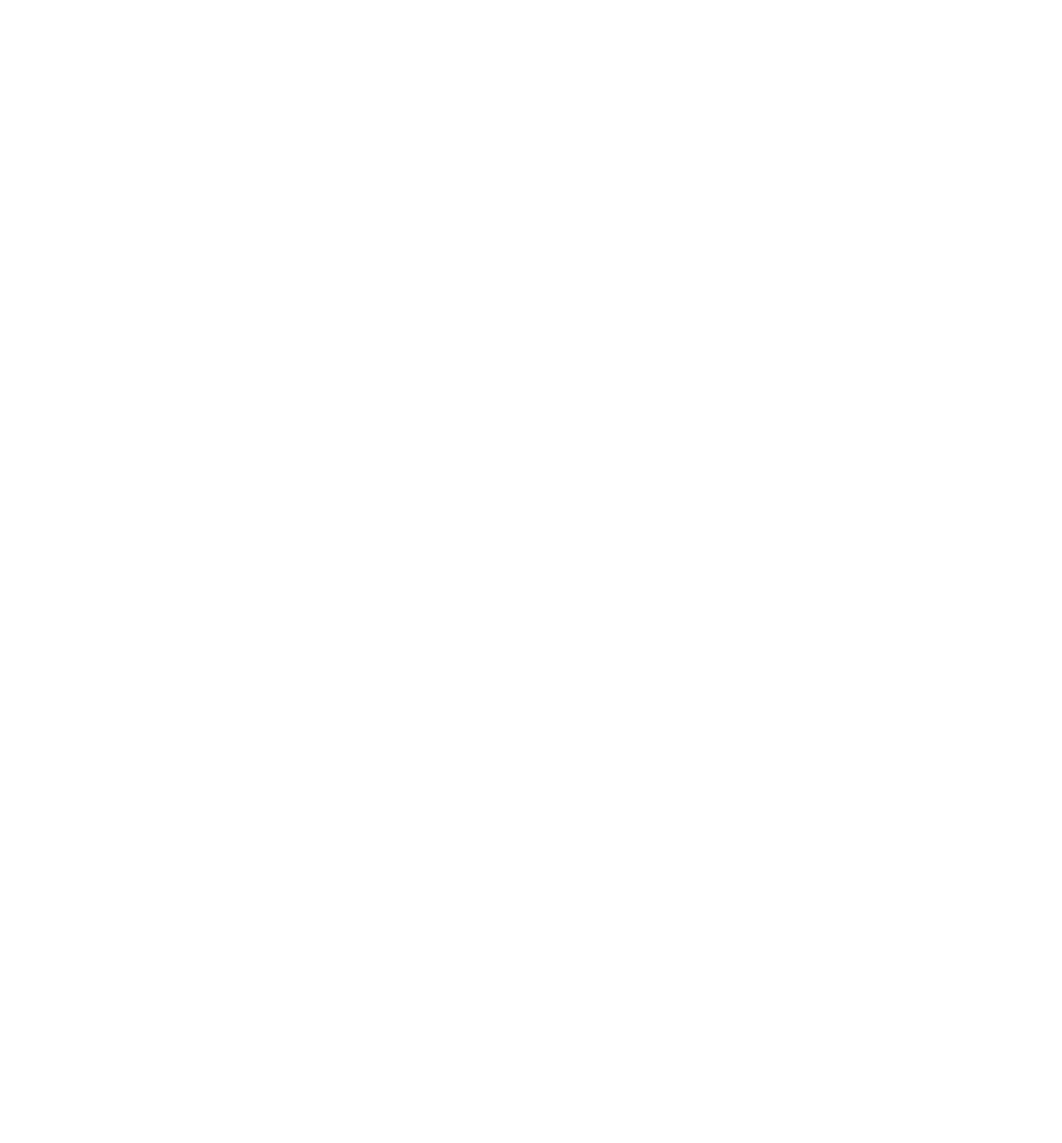
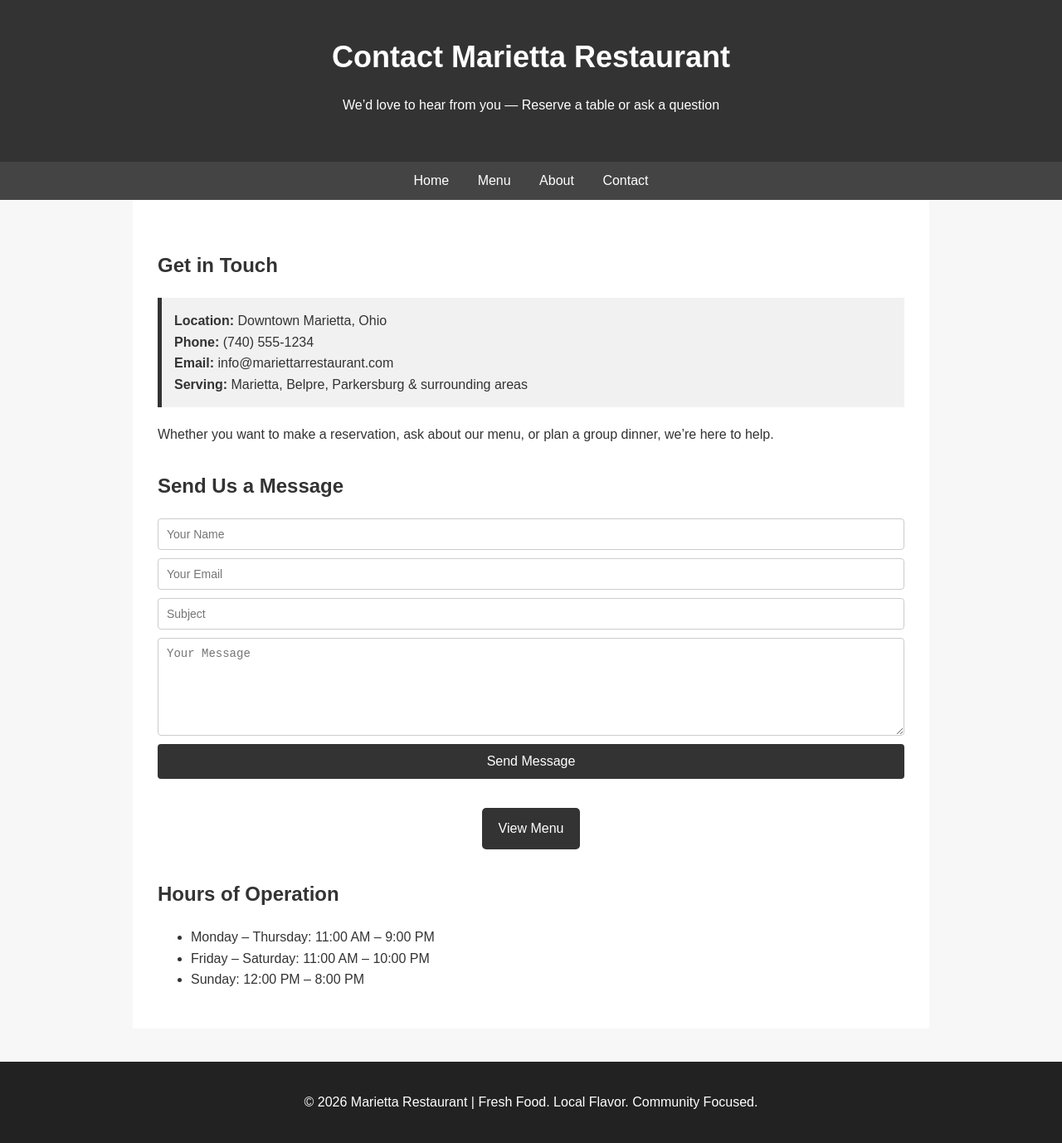
Before and after one commit to johncaldwell-dev/SEO_Demo_Site, a plain HTML site: page contact.html in a window 1280 px wide. Shown: the whole page at 83% size. Before the commit the page ends 800 px from the top, so only its background shows below. Drawn offline with Linux system fonts and the light colour scheme.

Commit message:
Added css file for each page of website page. Add information to each website page.

```diff
--- /dev/null
+++ b/about.css
@@ -0,0 +1,78 @@
+    body {
+      font-family: Arial, sans-serif;
+      margin: 0;
+      background: #f7f7f7;
+      color: #333;
+      line-height: 1.6;
+    }
+
+    header {
+      background: #333;
+      color: white;
+      padding: 40px 20px;
+      text-align: center;
+    }
+
+    h1 {
+      margin: 0;
+      font-size: 36px;
+    }
+
+    .container {
+      max-width: 900px;
+      margin: auto;
+      background: white;
+      padding: 30px;
+    }
+
+    h2 {
+      color: #333;
+      margin-top: 30px;
+    }
+
+    .highlight {
+      background: #f1f1f1;
+      padding: 15px;
+      border-left: 5px solid #333;
+      margin: 20px 0;
+    }
+
+    .cta {
+      text-align: center;
+      margin: 30px 0;
+    }
+
+    .btn {
+      background: #333;
+      color: white;
+      padding: 12px 20px;
+      text-decoration: none;
+      border-radius: 5px;
+      display: inline-block;
+      margin: 5px;
+    }
+
+    .nav {
+        background: #444;
+        color: #fff;
+        padding: 10px;
+        text-align: center;
+    }
+
+    .nav a {
+        color: #fff;
+        margin: 0 15px;
+        text-decoration: none;
+    }
+
+    .nav a:hover {
+        text-decoration: underline;
+    }
+
+    footer {
+      text-align: center;
+      background: #222;
+      color: white;
+      padding: 20px;
+      margin-top: 40px;
+    }
--- a/about.html
+++ b/about.html
@@ -0,0 +1,83 @@
+<!DOCTYPE html>
+<html lang="en">
+<head>
+    <meta charset="UTF-8">
+    <meta name="viewport" content="width=device-width, initial-scale=1.0">
+    <title>Marietta Restaurant - About</title>
+
+    <link rel="stylesheet" href="about.css">
+</head>
+<body>
+    <header>
+    <h1>About Marietta Restaurant</h1>
+    <p>A Local Dining Experience in Marietta, Ohio</p>
+    </header>
+
+        <div class="nav">
+        <a href="index.html">Home</a>
+        <a href="menu.html">Menu</a>
+        <a href="#">About</a>
+        <a href="contact.html">Contact</a>
+    </div>
+
+    <div class="container">
+
+    <h2>Our Story</h2>
+
+    <p>
+        Marietta Restaurant was founded with a simple idea — to bring people together over fresh, high-quality food in the heart of Marietta, Ohio.
+    </p>
+
+    <p>
+        What started as a small family-inspired kitchen has grown into a welcoming local restaurant where friends, families, and visitors can enjoy meals made with care and consistency.
+    </p>
+
+    <p>
+        We believe that great food doesn’t need to be complicated. It just needs to be fresh, flavorful, and served in a place where people feel at home.
+    </p>
+
+    <div class="highlight">
+        “Our goal is simple: serve food we’re proud of in a place our community loves to gather.”
+    </div>
+
+    <h2>What We Stand For</h2>
+
+    <p>
+        At Marietta Restaurant, everything we do is guided by three core values:
+    </p>
+
+    <ul>
+        <li><strong>Fresh Ingredients:</strong> We prepare meals daily using quality ingredients.</li>
+        <li><strong>Community First:</strong> We are proud to serve Marietta and surrounding areas.</li>
+        <li><strong>Simple, Honest Food:</strong> No shortcuts—just great meals made right.</li>
+    </ul>
+
+    <h2>A Local Gathering Place</h2>
+
+    <p>
+        Located in downtown Marietta, Ohio, our restaurant has become a place where people come together—whether it’s for a casual lunch, a family dinner, or a night out with friends.
+    </p>
+
+    <p>
+        We proudly serve guests from Marietta, Belpre, Parkersburg, and throughout Washington County.
+    </p>
+
+    <h2>Join Us</h2>
+
+    <p>
+        Whether you're a local or just passing through, we invite you to experience what makes Marietta Restaurant special.
+    </p>
+
+    <div class="cta">
+        <a href="menu.html" class="btn">View Our Menu</a>
+
+    </div>
+
+    </div>
+
+    <footer>
+    <p>© 2026 Marietta Restaurant | Fresh Food. Local Flavor. Community Focused.</p>
+    </footer>
+
+</body>
+</html>
--- /dev/null
+++ b/contact.css
@@ -0,0 +1,105 @@
+    body {
+      font-family: Arial, sans-serif;
+      margin: 0;
+      background: #f7f7f7;
+      color: #333;
+      line-height: 1.6;
+    }
+
+    header {
+      background: #333;
+      color: white;
+      text-align: center;
+      padding: 40px 20px;
+    }
+
+    h1 {
+      margin: 0;
+      font-size: 36px;
+    }
+
+    .container {
+      max-width: 900px;
+      margin: auto;
+      background: white;
+      padding: 30px;
+    }
+
+    .nav {
+        background: #444;
+        color: #fff;
+        padding: 10px;
+        text-align: center;
+    }
+
+    .nav a {
+        color: #fff;
+        margin: 0 15px;
+        text-decoration: none;
+    }
+
+    .nav a:hover {
+        text-decoration: underline;
+    }
+
+    h2 {
+      color: #333;
+      margin-top: 30px;
+    }
+
+    .contact-info {
+      background: #f1f1f1;
+      padding: 15px;
+      border-left: 5px solid #333;
+      margin-bottom: 20px;
+    }
+
+    form {
+      display: flex;
+      flex-direction: column;
+    }
+
+    input, textarea {
+      padding: 10px;
+      margin-bottom: 10px;
+      border: 1px solid #ccc;
+      border-radius: 4px;
+      font-size: 14px;
+    }
+
+    button {
+      background: #333;
+      color: white;
+      padding: 12px;
+      border: none;
+      border-radius: 4px;
+      cursor: pointer;
+      font-size: 16px;
+    }
+
+    button:hover {
+      background: #333;
+    }
+
+    .cta {
+      text-align: center;
+      margin: 30px 0;
+    }
+
+    .btn {
+      background: #333;
+      color: white;
+      padding: 12px 20px;
+      text-decoration: none;
+      border-radius: 5px;
+      display: inline-block;
+      margin: 5px;
+    }
+
+    footer {
+      text-align: center;
+      background: #222;
+      color: white;
+      padding: 20px;
+      margin-top: 40px;
+    }
--- a/contact.html
+++ b/contact.html
@@ -0,0 +1,67 @@
+<!DOCTYPE html>
+<html lang="en">
+<head>
+    <meta charset="UTF-8">
+    <meta name="viewport" content="width=device-width, initial-scale=1.0">
+    <title>Marietta Restaurant - Contact</title>
+
+    <link rel="stylesheet" href="contact.css">
+</head>
+<body>
+    <header>
+    <h1>Contact Marietta Restaurant</h1>
+    <p>We’d love to hear from you — Reserve a table or ask a question</p>
+    </header>
+
+    <div class="nav">
+        <a href="index.html">Home</a>
+        <a href="menu.html">Menu</a>
+        <a href="about.html">About</a>
+        <a href="#">Contact</a>
+    </div>
+
+    <div class="container">
+
+    <h2>Get in Touch</h2>
+
+    <div class="contact-info">
+        <strong>Location:</strong> Downtown Marietta, Ohio<br>
+        <strong>Phone:</strong> (740) 555-1234<br>
+        <strong>Email:</strong> info@mariettarrestaurant.com<br>
+        <strong>Serving:</strong> Marietta, Belpre, Parkersburg & surrounding areas
+    </div>
+
+    <p>
+        Whether you want to make a reservation, ask about our menu, or plan a group dinner, we’re here to help.
+    </p>
+
+    <h2>Send Us a Message</h2>
+
+    <form>
+        <input type="text" name="name" placeholder="Your Name" required>
+        <input type="email" name="email" placeholder="Your Email" required>
+        <input type="text" name="subject" placeholder="Subject">
+        <textarea name="message" rows="6" placeholder="Your Message"></textarea>
+        <button type="submit">Send Message</button>
+    </form>
+
+    <div class="cta">
+        <a href="menu.html" class="btn">View Menu</a>
+
+    </div>
+
+    <h2>Hours of Operation</h2>
+
+    <ul>
+        <li>Monday – Thursday: 11:00 AM – 9:00 PM</li>
+        <li>Friday – Saturday: 11:00 AM – 10:00 PM</li>
+        <li>Sunday: 12:00 PM – 8:00 PM</li>
+    </ul>
+
+    </div>
+
+    <footer>
+    <p>© 2026 Marietta Restaurant | Fresh Food. Local Flavor. Community Focused.</p>
+    </footer>
+</body>
+</html>
--- /dev/null
+++ b/index.css
@@ -0,0 +1,87 @@
+ /* Reset default margins and paddings */
+        * {
+            margin: 0;
+            padding: 0;
+            box-sizing: border-box;
+        }
+
+        body {
+            font-family: Arial, sans-serif;
+            line-height: 1.6;
+        }
+
+        p{
+            padding: 5px;
+        }
+
+        h3 {
+            padding: 20px;
+        }
+
+        /* Header */
+        .header {
+            background: #333;
+            color: #fff;
+            padding: 20px;
+            text-align: center;
+        }
+
+        /* Navigation */
+        .nav {
+            background: #444;
+            color: #fff;
+            padding: 10px;
+            text-align: center;
+        }
+
+        .nav a {
+            color: #fff;
+            margin: 0 15px;
+            text-decoration: none;
+        }
+
+        .nav a:hover {
+            text-decoration: underline;
+        }
+
+        /* Main layout container */
+        .container {
+            display: flex;
+            flex-wrap: wrap;
+            padding: 20px;
+        }
+
+        /* Main content */
+        .leftsidebar {
+            flex: 3;
+            padding: 20px;
+            background: #f4f4f4;
+            min-width: 250px;
+            max-width: 300px;
+        }
+
+        .submain{
+            max-width: 800px;   /* Prevents the div from being wider than 800px */
+            width: 100%;        /* Allows it to shrink on smaller screens */
+            margin: 0 auto;     /* Centers the div horizontally */
+            padding: 20px;      /* Optional: adds space inside */
+            box-sizing: border-box; /* Ensures padding is included in total width */
+        }
+
+        /* Sidebar */
+        .rightsidebar {
+            flex: 1;
+            padding: 20px;
+            background: #ddd;
+            min-width: 250px;
+            max-width: 300px;
+        }
+
+        /* Footer */
+        .footer {
+            background: #333;
+            color: #fff;
+            text-align: center;
+            padding: 15px;
+            margin-top: 20px;
+        }
--- /dev/null
+++ b/menu.css
@@ -0,0 +1,89 @@
+body {
+      font-family: Arial, sans-serif;
+      margin: 0;
+      padding: 0;
+      background: #f8f8f8;
+      color: #333;
+      line-height: 1.6;
+    }
+
+    header {
+      background: #333;
+      color: white;
+      padding: 30px;
+      text-align: center;
+    }
+
+    h1 {
+      margin: 0;
+    }
+
+    .container {
+      max-width: 1000px;
+      margin: auto;
+      padding: 20px;
+      background: white;
+    }
+
+    h2 {
+      border-bottom: 2px solid #eee;
+      padding-bottom: 5px;
+      margin-top: 40px;
+      color: #333;
+    }
+
+    .item {
+      margin-bottom: 15px;
+    }
+
+    .item strong {
+      display: block;
+      font-size: 18px;
+    }
+
+    .nav {
+        background: #444;
+        color: #fff;
+        padding: 10px;
+        text-align: center;
+    }
+
+    .nav a {
+        color: #fff;
+        margin: 0 15px;
+        text-decoration: none;
+    }
+
+    .nav a:hover {
+        text-decoration: underline;
+    }
+
+    footer {
+      text-align: center;
+      padding: 20px;
+      background: #222;
+      color: white;
+      margin-top: 40px;
+    }
+
+    .cta {
+      text-align: center;
+      margin: 30px 0;
+    }
+
+    .btn {
+      background: #333;
+      color: white;
+      padding: 12px 20px;
+      text-decoration: none;
+      border-radius: 5px;
+      margin: 5px;
+      display: inline-block;
+    }
+
+    .location {
+      background: #f1f1f1;
+      padding: 15px;
+      margin-top: 30px;
+      border-left: 5px solid #333;
+    }
```
Also changed, not shown: index.html (+24 -13 lines), menu.html (added, +123 -0 lines).
